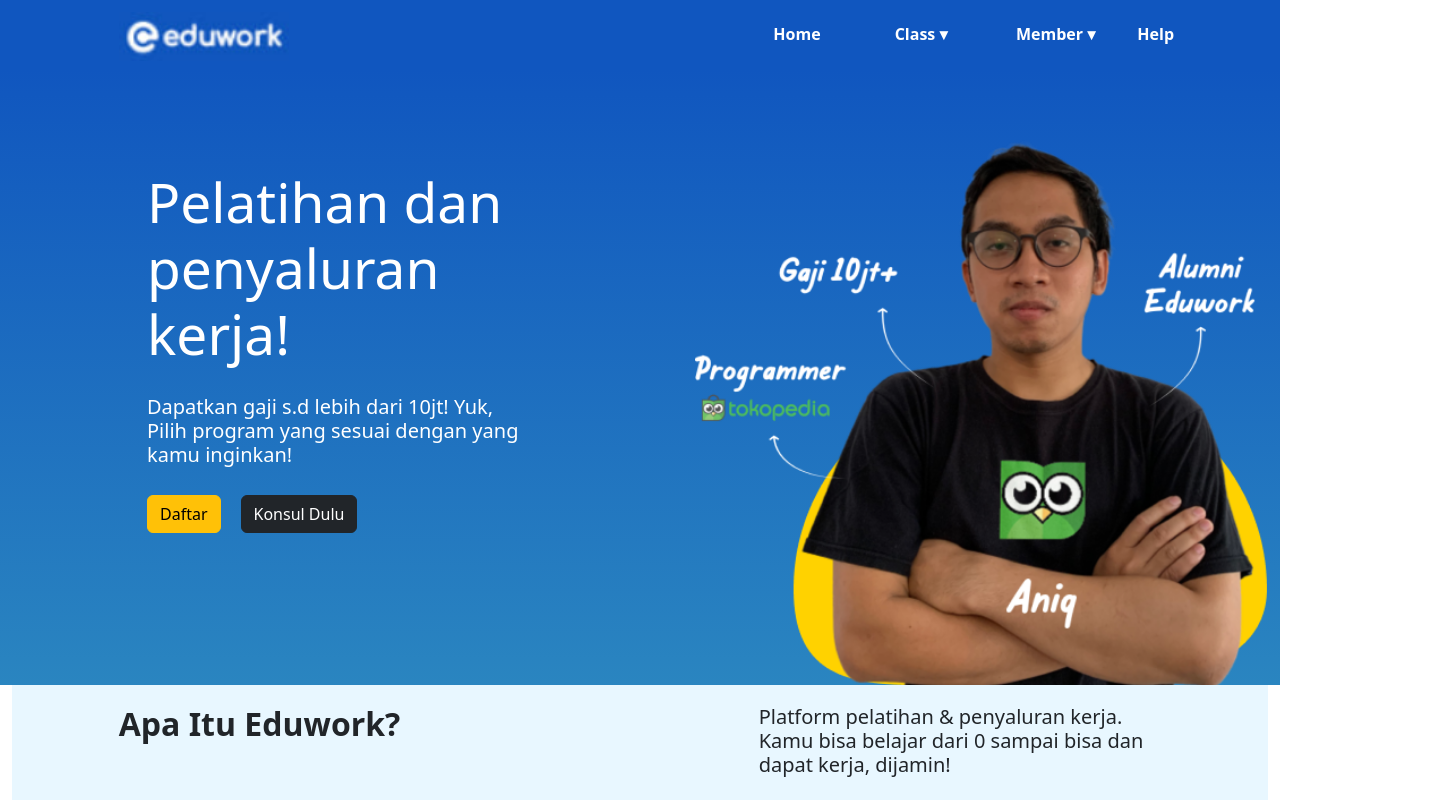
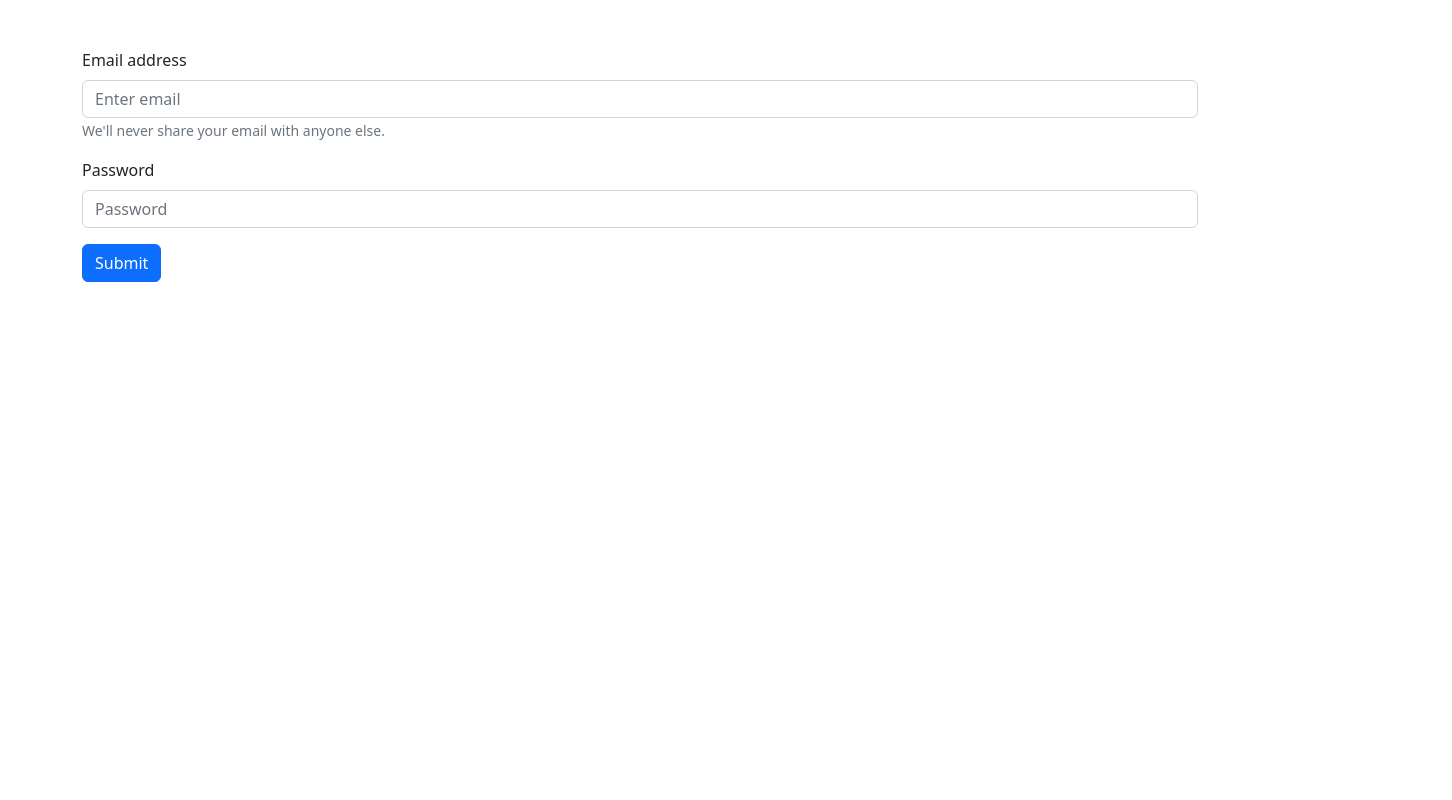
Before and after one commit to Rizqila1/reactjs, a React (Create React App) app: page / in a window 1280 px wide. Shown: the top 800 px of the page, 1452 px wide, since content can reach past the window. Built offline with nearby package versions, Linux system fonts and the light colour scheme.

Commit message:
TUGAS VALIDATION

```diff
--- a/package.json
+++ b/package.json
@@ -12,6 +12,7 @@
     "react-dom": "^18.2.0",
     "react-scripts": "5.0.1",
     "styled-components": "^5.3.6",
+    "validatorjs": "^3.22.1",
     "web-vitals": "^2.1.4"
   },
   "scripts": {
--- a/src/App.js
+++ b/src/App.js
@@ -1,11 +1,12 @@
-import Styling from "./Materi";
+import Validation from "./Materi";
+
 
 
 
 function App() {
   return (
     <div className="App">
-      <Styling/>
+      <Validation/>
     </div>
   );
 }
--- /dev/null
+++ b/src/Materi/Validation/Form.jsx
@@ -0,0 +1,93 @@
+import React from 'react';
+import { Container } from 'react-bootstrap';
+import Button from 'react-bootstrap/Button';
+import Form from 'react-bootstrap/Form';
+import { useState } from 'react';
+import Validator from 'validatorjs';
+
+export default function FormValidation() {
+    const [form, setForm] = useState({
+        email: "",
+        password: "",
+        errors: [],
+    });
+
+    const handleChange = (event) => {
+        const { value, name } = event.target;
+
+        setForm((values) => ({ ...values, [name]: value }));
+    };
+
+    const handleSubmit = (event) => {
+        event.preventDefault();
+
+        // let notif = []
+        const {email, password} = form;
+        // if(email.length === 0) notif.push("You have not type anything on the email field")
+        // if(password.length === 0) notif.push("You have not type anything on the password field")
+
+        // setForm({email, password, errors: notif});
+
+        let data = {
+            email, password
+        }
+
+        let rules = {
+            email: 'required|email',
+            password: 'required|min:8',
+          };
+
+        let validation = new Validator(data, rules);
+        validation.passes(); // true
+        validation.fails(); // false
+        setForm({email, password, errors: [...validation.errors.get("email"), ...validation.errors.get("password")]})
+
+        function passes() {
+            alert("Validation Berhasil");
+            console.log("Validation Berhasil");
+          }
+
+        validation.checkAsync(passes);
+    }
+
+  return (
+    <Container>
+    <Form onSubmit={handleSubmit}>
+      <Form.Group className="mb-3 mt-5" controlId="formBasicEmail">
+        <Form.Label>Email address</Form.Label>
+        <Form.Control
+        type="email"
+        name="email"
+        placeholder="Enter email"
+        value={form.email}
+        onChange={handleChange}
+        />
+        <Form.Text className="text-muted">
+          We'll never share your email with anyone else.
+        </Form.Text>
+      </Form.Group>
+
+      <Form.Group className="mb-3" controlId="formBasicPassword">
+        <Form.Label>Password</Form.Label>
+        <Form.Control
+        type="password"
+        name="password"
+        placeholder="Password"
+        value={form.password}
+        onChange={handleChange}
+        />
+      </Form.Group>
+
+        <ul>
+            {form.errors.map((item, i)=> (
+                <li style={{color: "red"}} key={i}>{item}</li>
+            ))}
+        </ul>
+
+      <Button variant="primary" type="submit">
+        Submit
+      </Button>
+    </Form>
+    </Container>
+  );
+}
--- a/src/Materi/index.jsx
+++ b/src/Materi/index.jsx
@@ -1,11 +1,12 @@
 import React from "react";
-import ContainerFluidExample from "./Styling/Navbar";
+import FormValidation from "./Validation/Form";
 
-export default class Styling extends React.Component {
+
+export default class Validation extends React.Component {
     render () {
         return (
             <div>
-                <ContainerFluidExample/>
+                <FormValidation/>
             </div>
         )
     }
```
Also changed, not shown: src/Materi/Validation/Input.jsx (added), 1 other file (tests, documents, lock files or other folders).
